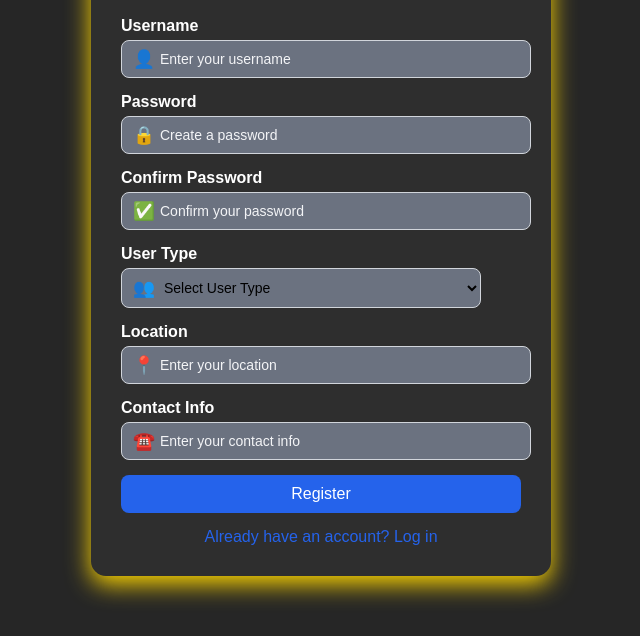
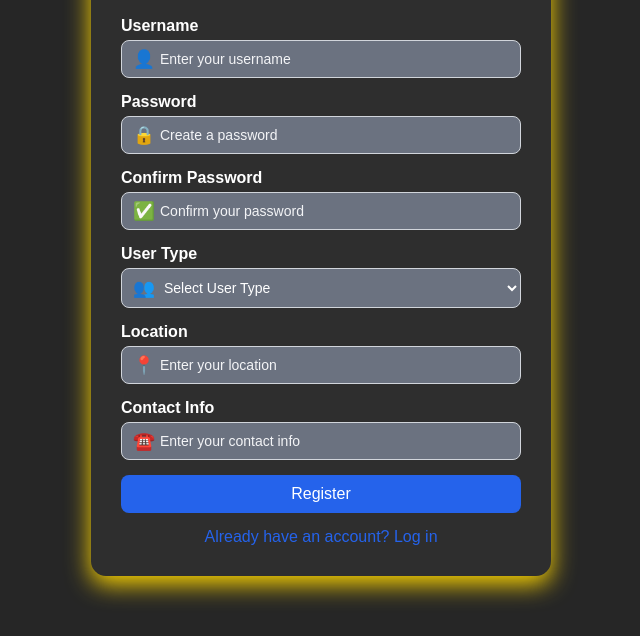
Before and after one commit to Aayush4527f/PISB-Hackathon, a website: page static/register.html in a window 1280 px wide. Shown: the part 220-856 px from the top of the page, without its empty margins (319-959 px from the left). Drawn offline with Linux system fonts and the light colour scheme.

Commit message:
style change

```diff
--- a/static/register.css
+++ b/static/register.css
@@ -73,12 +73,14 @@ label {
 
 input,
 select {
-  width: 90%;
+  box-sizing: border-box; /* ensures padding & border don't mess with width */
+  width: 100%;
   padding: 10px 10px 10px 38px; /* space for icon */
   border: 1px solid #d1d5db;
   border-radius: 8px;
   font-size: 14px;
   background-color: #6b7280;
+  color: #fff;
 }
 
 input::placeholder {
```
